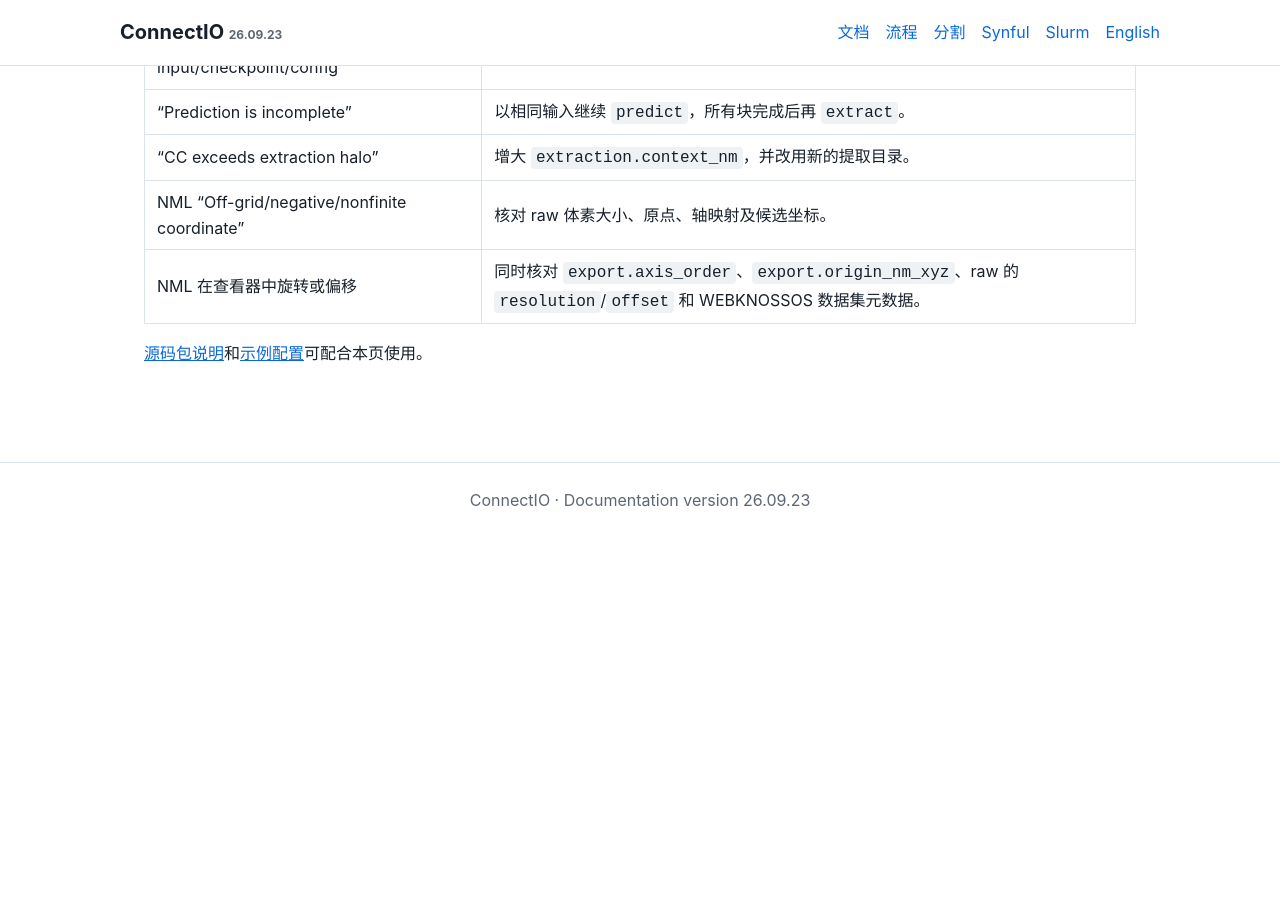
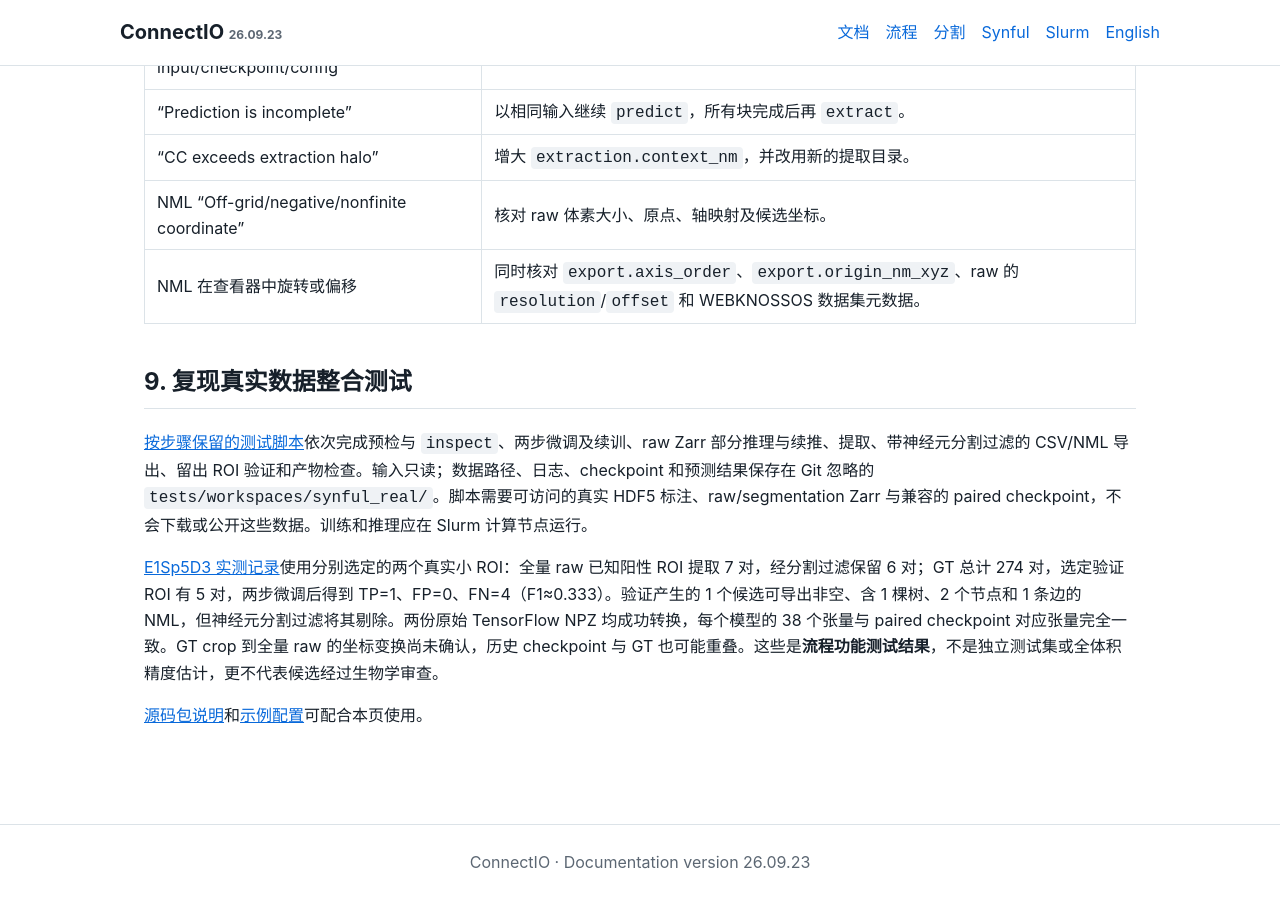
Before and after one commit to Happ1Hua/ConnectIO-docs, a Jekyll site: the page built from zh/synful.md, in a window 1280 px wide and 900 px high, scrolled down 5586 px. Built offline with Jekyll 4.4.1, drawn with Linux system fonts in a browser that asks for light colours; before the commit the page ends 6124 px from its top, so only the background shows below that.

Commit message:
docs: publish real-data Synful integration test results

```diff
--- a/zh/synful.md
+++ b/zh/synful.md
@@ -175,4 +175,10 @@ connectio-synful validate --config my-synful.json \
 | NML “Off-grid/negative/nonfinite coordinate” | 核对 raw 体素大小、原点、轴映射及候选坐标。 |
 | NML 在查看器中旋转或偏移 | 同时核对 `export.axis_order`、`export.origin_nm_xyz`、raw 的 `resolution`/`offset` 和 WEBKNOSSOS 数据集元数据。 |
 
+## 9. 复现真实数据整合测试
+
+[按步骤保留的测试脚本](https://github.com/Happ1Hua/ConnectIO/tree/codex/synful-real-data-tests/tests/synful_real)依次完成预检与 `inspect`、两步微调及续训、raw Zarr 部分推理与续推、提取、带神经元分割过滤的 CSV/NML 导出、留出 ROI 验证和产物检查。输入只读；数据路径、日志、checkpoint 和预测结果保存在 Git 忽略的 `tests/workspaces/synful_real/`。脚本需要可访问的真实 HDF5 标注、raw/segmentation Zarr 与兼容的 paired checkpoint，不会下载或公开这些数据。训练和推理应在 Slurm 计算节点运行。
+
+[E1Sp5D3 实测记录](https://github.com/Happ1Hua/ConnectIO/blob/codex/synful-real-data-tests/tests/synful_real/RESULTS.md)使用分别选定的两个真实小 ROI：全量 raw 已知阳性 ROI 提取 7 对，经分割过滤保留 6 对；GT 总计 274 对，选定验证 ROI 有 5 对，两步微调后得到 TP=1、FP=0、FN=4（F1≈0.333）。验证产生的 1 个候选可导出非空、含 1 棵树、2 个节点和 1 条边的 NML，但神经元分割过滤将其剔除。两份原始 TensorFlow NPZ 均成功转换，每个模型的 38 个张量与 paired checkpoint 对应张量完全一致。GT crop 到全量 raw 的坐标变换尚未确认，历史 checkpoint 与 GT 也可能重叠。这些是**流程功能测试结果**，不是独立测试集或全体积精度估计，更不代表候选经过生物学审查。
+
 [源码包说明](https://github.com/Happ1Hua/ConnectIO/blob/main/connectio/synapse_detection/synful_pytorch/README.md)和[示例配置](https://github.com/Happ1Hua/ConnectIO/blob/main/connectio/synapse_detection/configs/synful.example.json)可配合本页使用。
```
Also changed, not shown: en/synful.md (+6 -0 lines).
